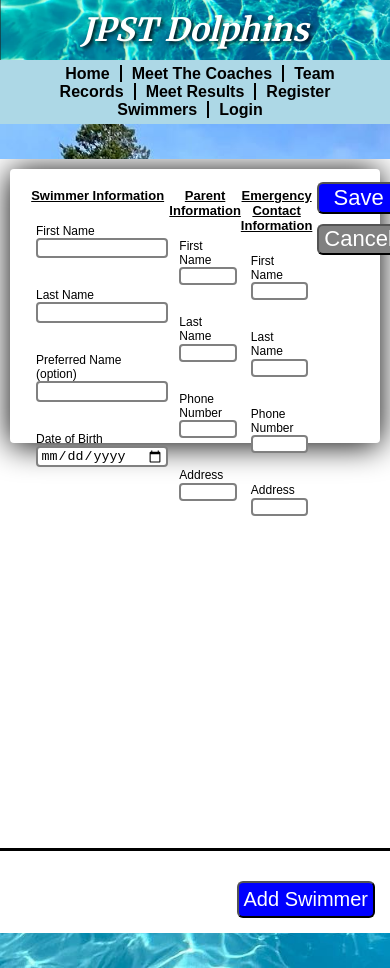
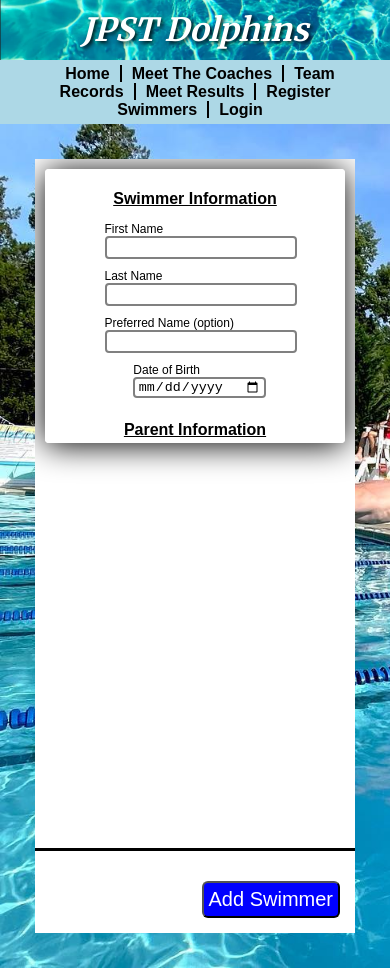
Before and after one commit to zachpfaltzgraff/JPSTWebsite---not-complete, an Angular app: page /register-swimmers in a window 390 px wide. Built offline with nearby package versions, Linux system fonts and the light colour scheme.

Commit message:
fixed phones

```diff
--- a/src/app/register-swimmers/register-swimmers.component.css
+++ b/src/app/register-swimmers/register-swimmers.component.css
@@ -191,10 +191,33 @@ button:hover {
     }
 }
 
-@media only screen and (max-width: 800px) { /* Phone Screens and smaller tablets(?)
-    TODO fix this asap!!!*/
+@media only screen and (max-width: 800px) { /* Phone Screens and smaller tablets(?) */
     .white-box {
+        grid-template-rows: auto;
+        grid-template-columns: 100%;
         margin: 35px;
+    }
+
+    .swimmer-form {
+        height: auto;
+        margin: 0px;
+    }
+
+    .swimmer-info,
+    .parent-info,
+    .emergency-contact-info {
+        display: flex;
+        flex-direction: column;
+        height: auto;
+    }
+
+    form {
+        flex-direction: column;
+        overflow: auto;
+    }
+
+    .form-group {
+        margin: 0px;
     }
 
     input {
@@ -204,5 +227,14 @@ button:hover {
     form button {
         width: 100%;
         margin-top: 5px;
+        justify-content: center;
+    }
+
+    input {
+        width: 100%;
+    }
+
+    h2 {
+        font-size: 16px;
     }
 }
```
